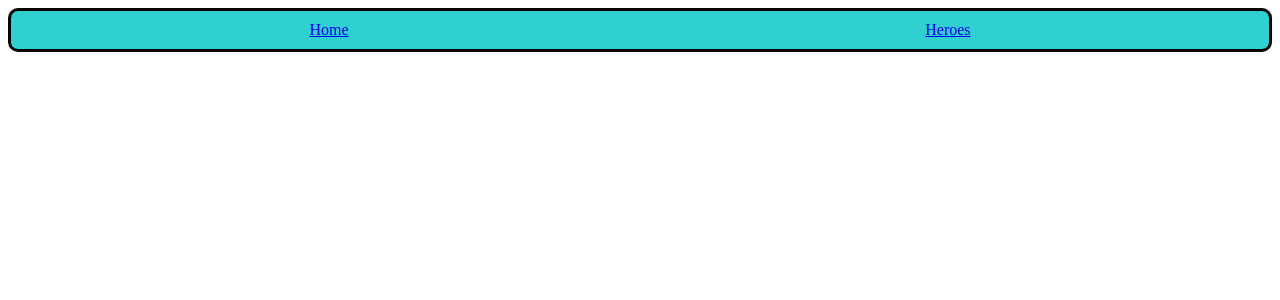
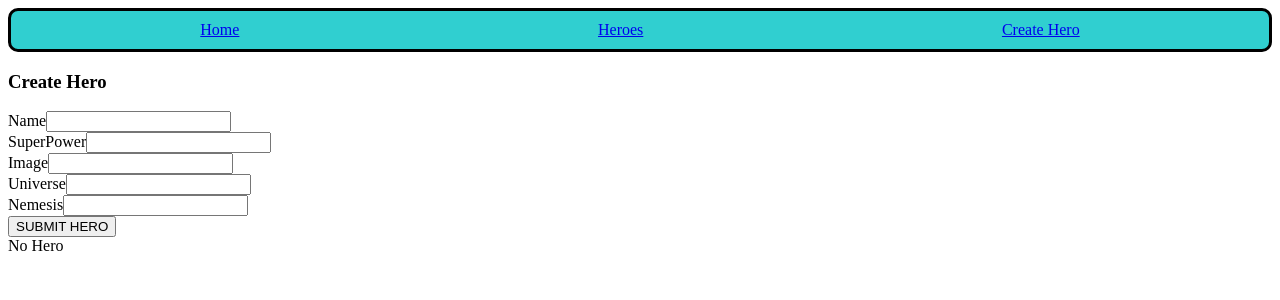
Before and after one commit to adamstruppler/Superheros, a React (Create React App) app in the folder client/: page /create-hero in a window 1280 px wide. Shown: the top 300 px of the page. Built offline with nearby package versions, Linux system fonts and the light colour scheme; no server answers.

Commit message:
Submit hero

```diff
--- a/client/src/App.js
+++ b/client/src/App.js
@@ -1,19 +1,48 @@
-import React from 'react'
+import React, {Component} from 'react'
 import Heroes from './Heroes'
 import Home from './Home'
 import NavBar from './NavBar'
+import $ from 'jquery'
+import CreateHeroContainer from './CreateHeroContainer'
 import {
   BrowserRouter as Router,
-  Route,
+  Route
 } from 'react-router-dom'
 
-const App = () =>
+class App extends Component {
+  state = {
+    heroes: undefined
+  }
+
+  componentDidMount () {
+    this.loadHeroesFromServer()
+  }
+
+  loadHeroesFromServer = () => {
+    $.ajax({
+      url: '/api/heroes',
+      method: 'GET'
+    }).done((response) => {
+      this.setState({heroes: response.heroes})
+    })
+  }
+
+  render () {
+    return (
       <Router>
         <div>
           <NavBar />
           <Route exact path='/' component={Home} />
-      <Route path='/heroes' component={Heroes} />
+          <Route path='/create-hero' render={() => <CreateHeroContainer loadHeroesFromServer={this.loadHeroesFromServer} />} />
+          {
+            this.state.heroes
+              ? <Route path='/heroes' render={() => <Heroes heroes={this.state.heroes} />} />
+              : 'No Hero'
+          }
         </div>
       </Router>
+    )
+  }
+}
 
 export default App
--- /dev/null
+++ b/client/src/CreateHeroContainer.js
@@ -0,0 +1,68 @@
+import React, {Component} from 'react'
+import $ from 'jquery'
+import {
+  withRouter
+} from 'react-router-dom'
+
+class CreateHeroContainer extends Component {
+  state = {
+    name: undefined,
+    superPower: undefined,
+    img: undefined,
+    universe: undefined,
+    nemesis: undefined
+  }
+
+  onNameChange = (e) => this.setState({name: e.target.value})
+  onSuperPowerChange = (e) => this.setState({superPower: e.target.value})
+  onImageChange = (e) => this.setState({img: e.target.value})
+  onUniverseChange = (e) => this.setState({universe: e.target.value})
+  onNemesisChange = (e) => this.setState({nemesis: e.target.value})
+
+  handleSubmit = (e) => {
+    e.preventDefault()
+    const {name, superPower, img, universe, nemesis} = this.state
+    const hero = {name, superPower, img, universe, nemesis}
+    $.ajax({
+      url: '/api/heroes',
+      method: 'POST',
+      data: hero
+    }).done((response) => {
+      this.props.loadHeroesFromServer()
+      this.props.history.push('/heroes')
+    })
+  }
+
+  render () {
+    return (
+      <div>
+        <h3>Create Hero</h3>
+        <form>
+          <div>
+            <label>Name</label>
+            <input type='text' onChange={this.onNameChange} />
+          </div>
+          <div>
+            <label>SuperPower</label>
+            <input type='text' onChange={this.onSuperPowerChange} />
+          </div>
+          <div>
+            <label>Image</label>
+            <input type='text' onChange={this.onImageChange} />
+          </div>
+          <div>
+            <label>Universe</label>
+            <input type='text' onChange={this.onUniverseChange} />
+          </div>
+          <div>
+            <label>Nemesis</label>
+            <input type='text' onChange={this.onNemesisChange} />
+          </div>
+          <button onClick={this.handleSubmit}>SUBMIT HERO</button>
+        </form>
+      </div>
+    )
+  }
+}
+
+export default withRouter(CreateHeroContainer)
--- a/client/src/Heroes.js
+++ b/client/src/Heroes.js
@@ -1,9 +1,16 @@
 import React from 'react'
 
-const Heroes = () => {
+const Heroes = ({heroes}) => {
   return (
     <div>
       <h3>Heroes</h3>
+      {
+        heroes.map(hero => {
+          return (
+            <h1>{hero.name}</h1>
+          )
+        })
+      }
     </div>
   )
 }
--- a/client/src/NavBar.js
+++ b/client/src/NavBar.js
@@ -19,6 +19,7 @@ const NavBar = () => {
     <nav style={navStyle.container}>
       <Link to='/'>Home</Link>
       <Link to='/heroes'>Heroes</Link>
+      <Link to='/create-hero'>Create Hero</Link>
     </nav>
   )
 }
```
Also changed, not shown: 2 other files (tests, documents, lock files or other folders). Lines whose indentation alone changed are shown as unchanged.
